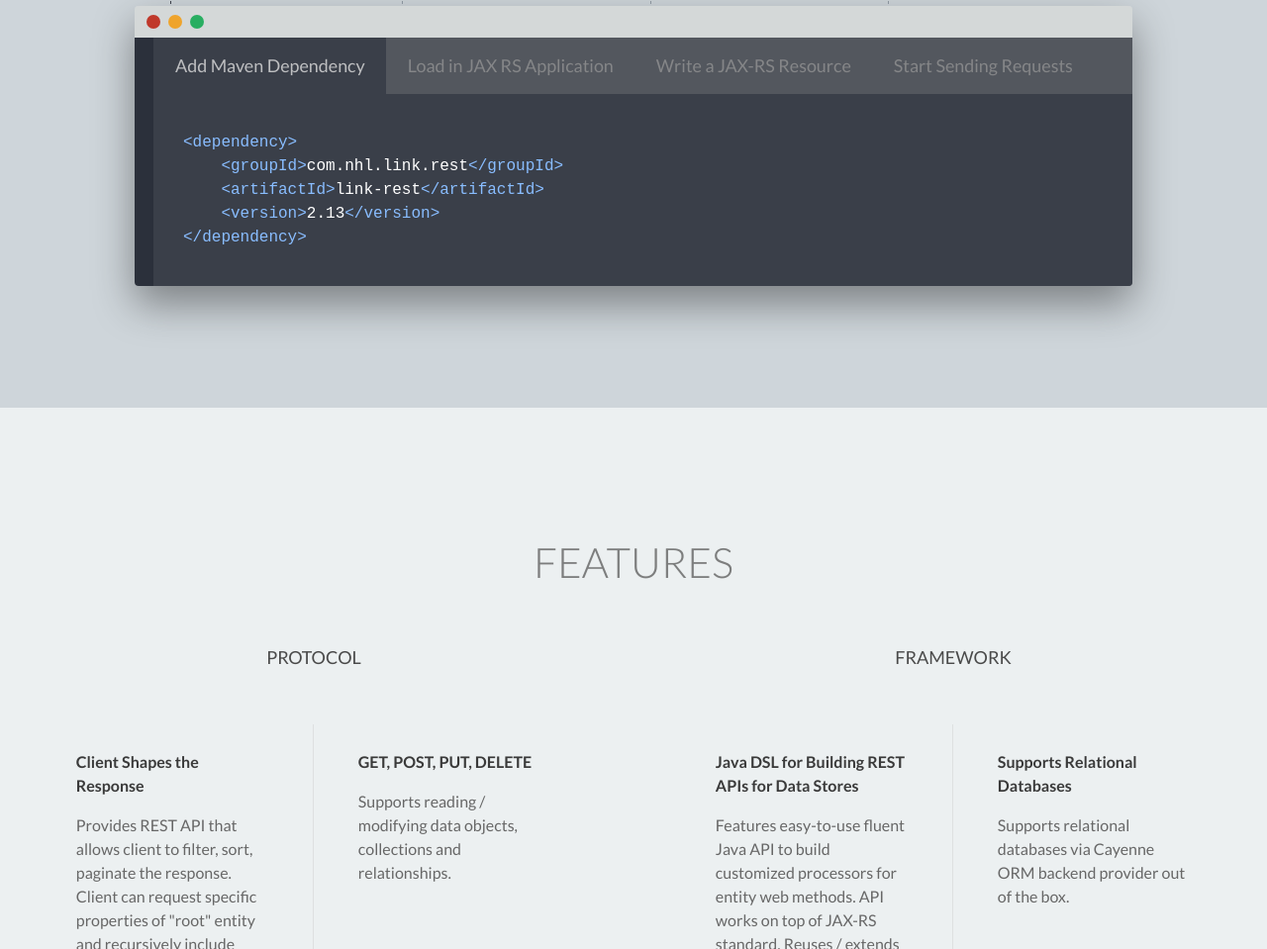
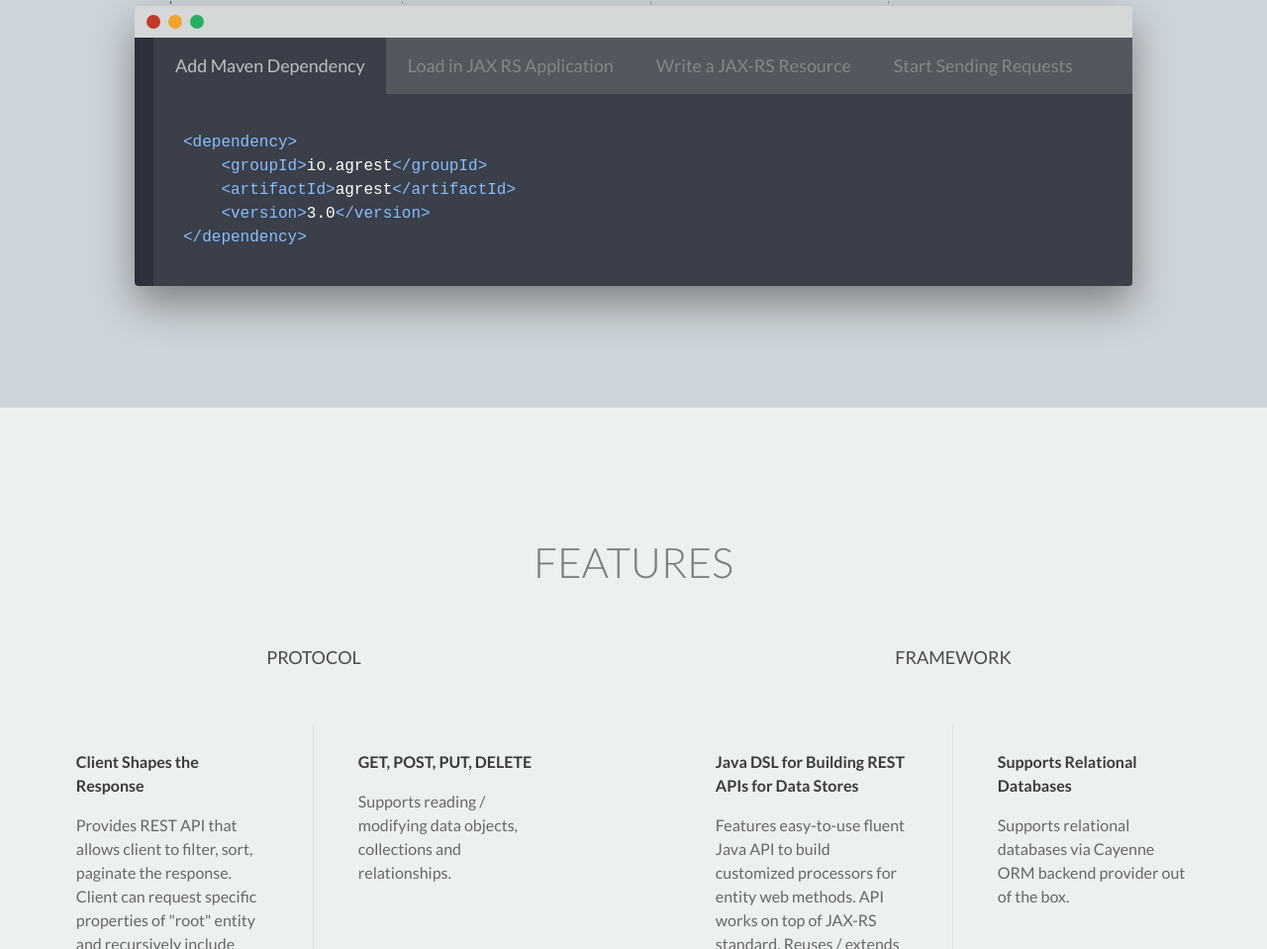
Before and after one commit to agrestio/agrest, a plain HTML site: page index.html in a window 1280 px wide. Shown: the part 1796-2755 px from the top of the page at 99% size. Drawn offline with Linux system fonts and the light colour scheme.

Commit message:
gh-pages: Minor fixes on the frontpage.

```diff
--- a/index.html
+++ b/index.html
@@ -169,9 +169,9 @@
 
 </code></pre>
                                 <pre class="prettyprint"><code>&lt;dependency&gt;
-    &lt;groupId&gt;com.nhl.link.rest&lt;/groupId&gt;
-    &lt;artifactId&gt;link-rest&lt;/artifactId&gt;
-    &lt;version&gt;2.13&lt;/version&gt;
+    &lt;groupId&gt;io.agrest&lt;/groupId&gt;
+    &lt;artifactId&gt;agrest&lt;/artifactId&gt;
+    &lt;version&gt;3.0&lt;/version&gt;
 &lt;/dependency&gt;</code></pre>
                             </div>
 
@@ -187,7 +187,7 @@
 public class JaxRsApplication extends ResourceConfig {
     public JaxRsApplication() {
         ServerRuntime cayenneRuntime = ..
-        AgRestRuntime agRuntime = AgRestBuilder.build(cayenneRuntime);
+        AgRuntime agRuntime = AgBuilder.build(cayenneRuntime);
         register(agRuntime);
     }
 }</code></pre>
```
